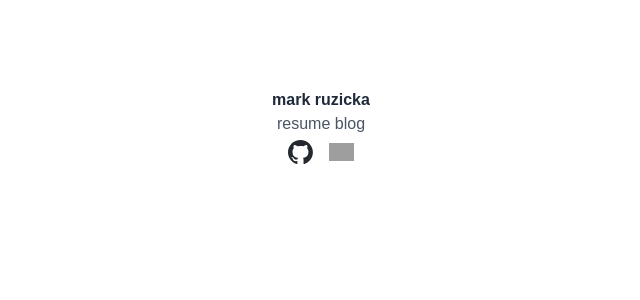
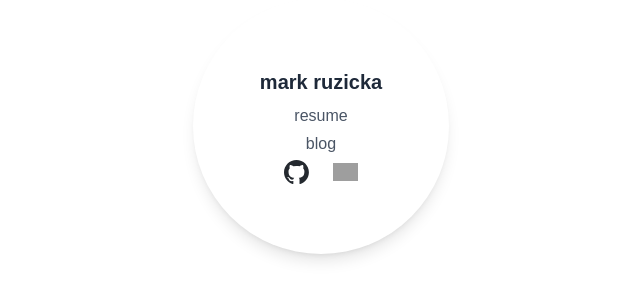
Before and after one commit to mark11778/blog-site, a Next.js app: page / in a window 1280 px wide. Shown: the part 274-574 px from the top of the page, without its empty margins (319-959 px from the left). Built offline with nearby package versions, Linux system fonts and the light colour scheme; grey boxes are pictures that could not be loaded.

Commit message:
first post and 1.0v of site good to go

```diff
--- a/src/app/blog/page.js
+++ b/src/app/blog/page.js
@@ -36,9 +36,6 @@ export default function Blog({idx=0}) {
     <div className="grid grid-cols-7">
         <Header className="flex col-span-7"/>
         <div className="col-span-5 col-start-1 p-4 text-white">
-            {/* <h1>Latest Post</h1> */}
-            {/* <p>{posts ? posts[idx].file : "No posts found"}</p> */}
-            {/* <div/> */}
             <div dangerouslySetInnerHTML={{ __html: posts[idx].content }} />
         </div>
         <div className="col-span-2 col-start-6 p-4 text-white">
--- a/src/app/blog/posts/march3rd_2025.html
+++ /dev/null
@@ -1,21 +0,0 @@
-
-<div>
-    <h1 class="Title"> first post</h1>
-    <p class="post">
-        OK so first off hi, i am mark. i like to do cs stuff. but anyways i wanted to complain about os. firstly im a 4th year student at uw madison, pretty cool eh? one of the about billion cs majors. but unlike most of them imma spend my time write my complains on the internet on my own site, that either no one will see or the wrong people will see. but anyways that a tangent.
-
-        OS...
-        at the beginning of the semester i was like this is gonna be my class, this is less math and some actual interesting development. and to be completely fair i really like the class material and along with our textbook(OSTEP). but gosh this class is set up horrendiously. first off right there is little to no classes offered at madison that cover C, or C++ for that matter. there is one class machine organization, which touches on C, but that is not the main focus. so like me coming in to this class, if you are not aware i have spent just about all my life in python a some in java. i understand atleast what is hopefully expexted for a 4th year student in terms of programming. but then, this class has to be all in C, which ok that fine i guess or so i thought. the first 2 projects were nothing to talk about but the 3rd one, implementing a shell. like bro i thought i knew how to parse a string, well that is not the case it turns out.
-
-        just like ok, i'm also a TA of a python class, and like learning a new language is a bit confusing with the syntax and what not. but like commands are given to the students so they can effectively exercise the problem solveing thought process.
-        at this point im just complaining, but like at some point write you should give us a list of commands to use right? cause like the course's available None of them actaully taught us C, and we do not just magically think this stuff up.
-
-        and at like this point right, i think that most students will just give up and use an LLM to write the projects cause like they don't know the methods and the commands to make the function that they are trying to do. so i thin that there needs to be a change in the way that classes are taught, professors/TAs need to provide students with everything that they need to complete the project which can be applied differently for each class.
-
-        the professor shoud give their students a list of commands that they would suggest using, and links to the domcumentation. i think that should be the bare minimun.
-
-        that gives students a larger set of tools if they are not super into C ... (which for this class should be expected) and a reason to motivate students to not use an LLM. ofc there will be students that will still cheat(using LLM) but its the job of the professor/TA's to have the students learn. and to my understanding my operating systems class is about operating systems not learning C.
-
-    </p>
-
-</div>
--- a/src/app/page.js
+++ b/src/app/page.js
@@ -4,12 +4,12 @@ import Link from "next/link";
 export default function Home() {
   return (
     <div className="flex justify-center items-center h-screen">
-    <div className="w-[20vw] h-[20vw] bg-white rounded-full flex justify-center items-center text-center gap-4">
+      <div className="w-[20vw] max-w-[400px] min-w-[200px] aspect-square bg-white rounded-full flex justify-center items-center text-center p-4 shadow-lg">
         <div>
-        <h1 className="text-gray-800 font-bold space-y-2">mark ruzicka</h1>
+          <h1 className="text-gray-800 font-bold text-xl mb-2">mark ruzicka</h1>
 
           <a
-          className="text-gray-600"
+            className="text-gray-600 block mb-1"
             href="/resume/MarkRuzicka__UWMadison_CS.pdf"
             target="_blank"
             rel="noopener noreferrer"
@@ -17,16 +17,11 @@ export default function Home() {
             resume
           </a>
 
-        {/* <Link href="/blog">
-          <a className="text-gray-600">
-            portfolio
-          </a>
-        </Link> */}
+          <Link href="/blog" className="text-gray-600 block mb-1">
+            blog
+          </Link>
 
-        <Link href="/blog" className="text-gray-600"> blog </Link>
-
-        <Social/>
-
+          <Social />
         </div>
       </div>
     </div>
```
Lines whose indentation alone changed are shown as unchanged.
